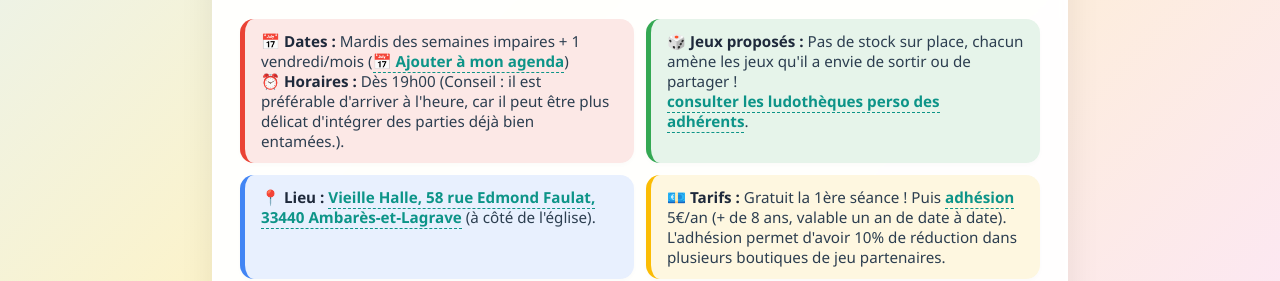
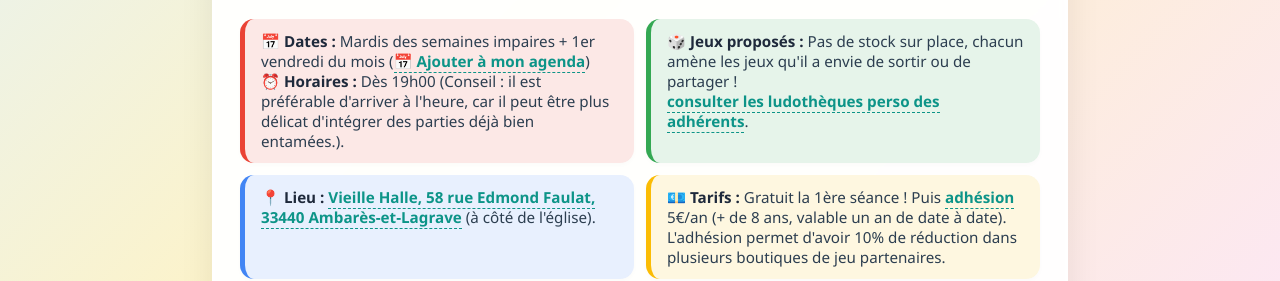
Before and after one commit to le12emejeu/association, a plain HTML site: page index.html in a window 1280 px wide. Shown: the part 476-757 px from the top of the page. Drawn offline with Linux system fonts and the light colour scheme.

Commit message:
Update index.html

```diff
--- a/index.html
+++ b/index.html
@@ -268,7 +268,7 @@
 
             <div class="specs-grid">
                 <div class="spec-item bg-coral">
-                    📅 <strong>Dates :</strong> Mardis des semaines impaires + 1 vendredi/mois (<a href="https://calendar.google.com/calendar/u/0?cid=bGUxMmVtZWpldUBnbWFpbC5jb20" class="" target="_blank">📅 Ajouter à mon agenda</a>)<br/>
+                    📅 <strong>Dates :</strong> Mardis des semaines impaires + 1er vendredi du mois (<a href="https://calendar.google.com/calendar/u/0?cid=bGUxMmVtZWpldUBnbWFpbC5jb20" class="" target="_blank">📅 Ajouter à mon agenda</a>)<br/>
                     ⏰ <strong>Horaires :</strong> Dès 19h00 (Conseil : il est préférable d'arriver à l'heure, car il peut être plus délicat d'intégrer des parties déjà bien entamées.).
                 </div>
                 <div class="spec-item bg-mint">
```
